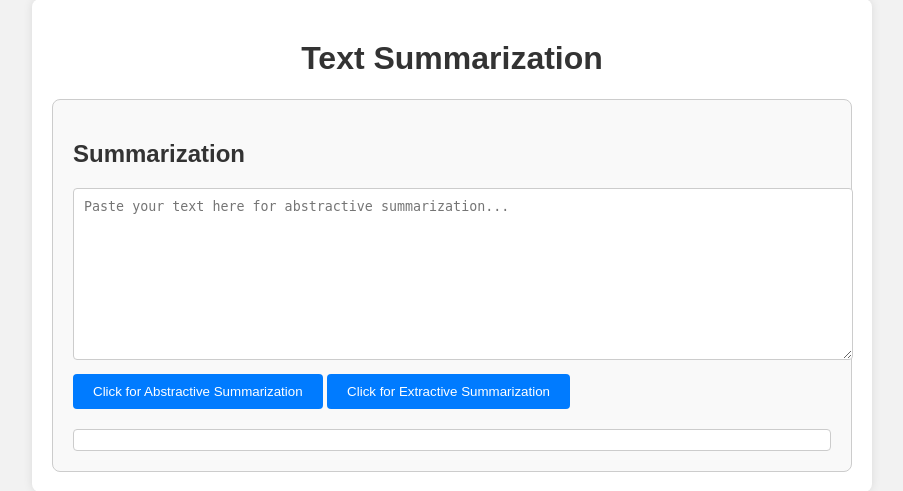
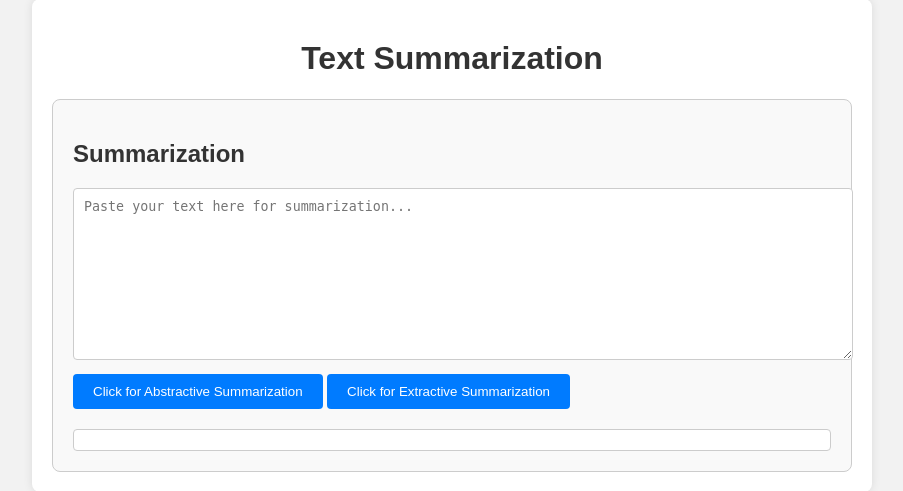
Before and after one commit to sahithi-r/TextSummarizer, a Flask app: page / in a window 1280 px wide. Shown: the part 51-542 px from the top of the page, without its empty margins (188-1091 px from the left). Run offline with Flask 3, Linux system fonts and the light colour scheme.

Commit message:
Update index.html

```diff
--- a/templates/index.html
+++ b/templates/index.html
@@ -103,7 +103,7 @@
     <h1 style="text-align: center;">Text Summarization</h1>
     <div class="box">
         <h2>Summarization</h2>
-        <textarea id="summarizationInput" placeholder="Paste your text here for abstractive summarization..."></textarea>
+        <textarea id="summarizationInput" placeholder="Paste your text here for summarization..."></textarea>
         <button onclick="summarize('abstractive')">Click for Abstractive Summarization</button>
         <button onclick="summarize('extractive')">Click for Extractive Summarization</button>
         <div id="summarizationOutput" class="output"></div>
```
